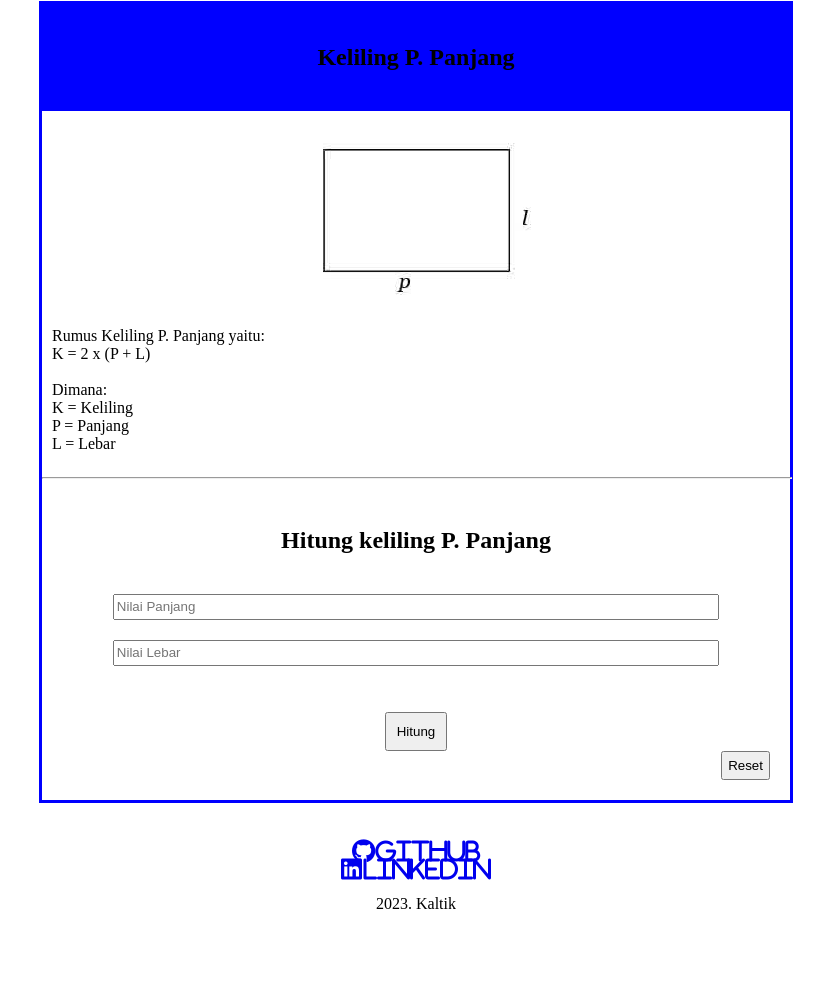
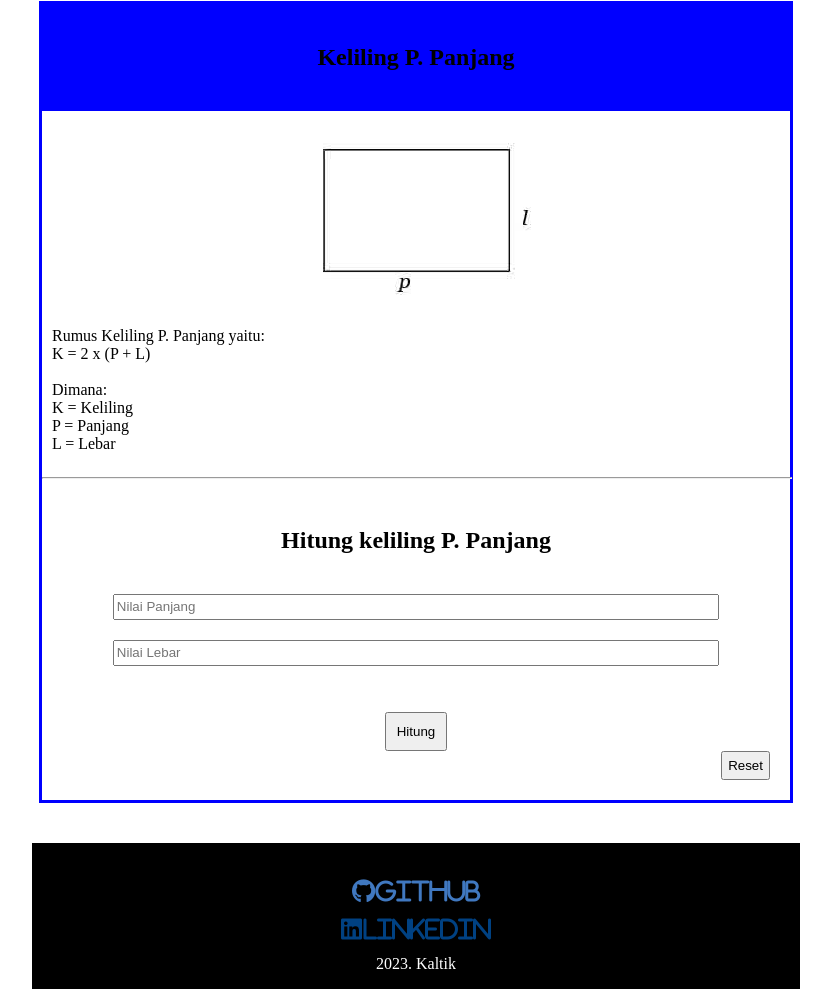
Before and after one commit to revou-fundamental-course/15-may-23-dafarpr, a plain HTML site: page index.html in a window 1280 px wide. Shown: the part 2645-3634 px from the top of the page, without its empty margins (224-1055 px from the left). Before the commit the page ends 3574 px from the top, so only its background shows below. Drawn offline with Linux system fonts and the light colour scheme.

Commit message:
Update style.css

```diff
--- a/src/style.css
+++ b/src/style.css
@@ -66,3 +66,22 @@ input::-webkit-inner-spin-button {
   -webkit-appearance: none;
   margin: 0;
 }
+footer{
+    background-color:black;
+    padding-top: 20px;
+}
+footer p{
+    color: white;
+}
+footer a{
+    margin-top: 20px;
+}
+footer a:visited {
+    text-decoration: none;
+}
+.fa-github{
+    color: #4078c0;
+}
+.fa-linkedin{
+    color: #004182;
+}
```
